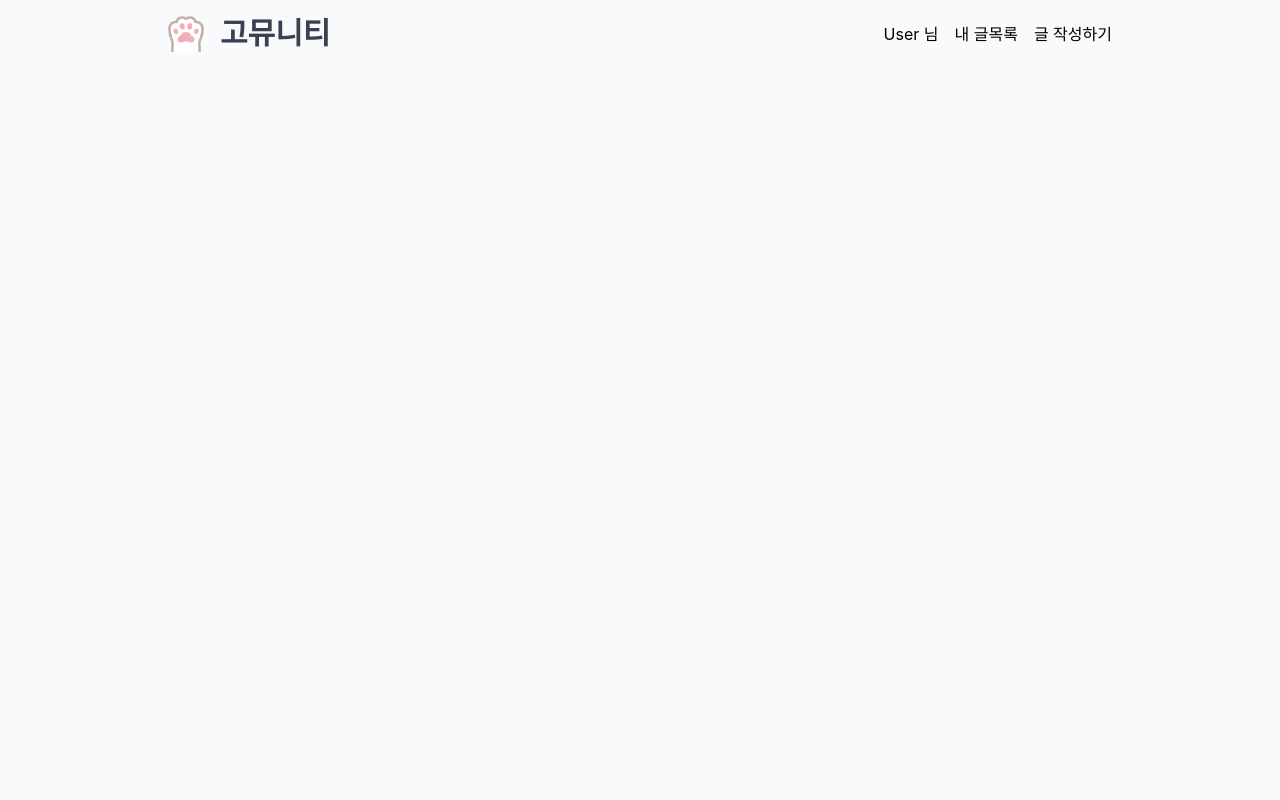
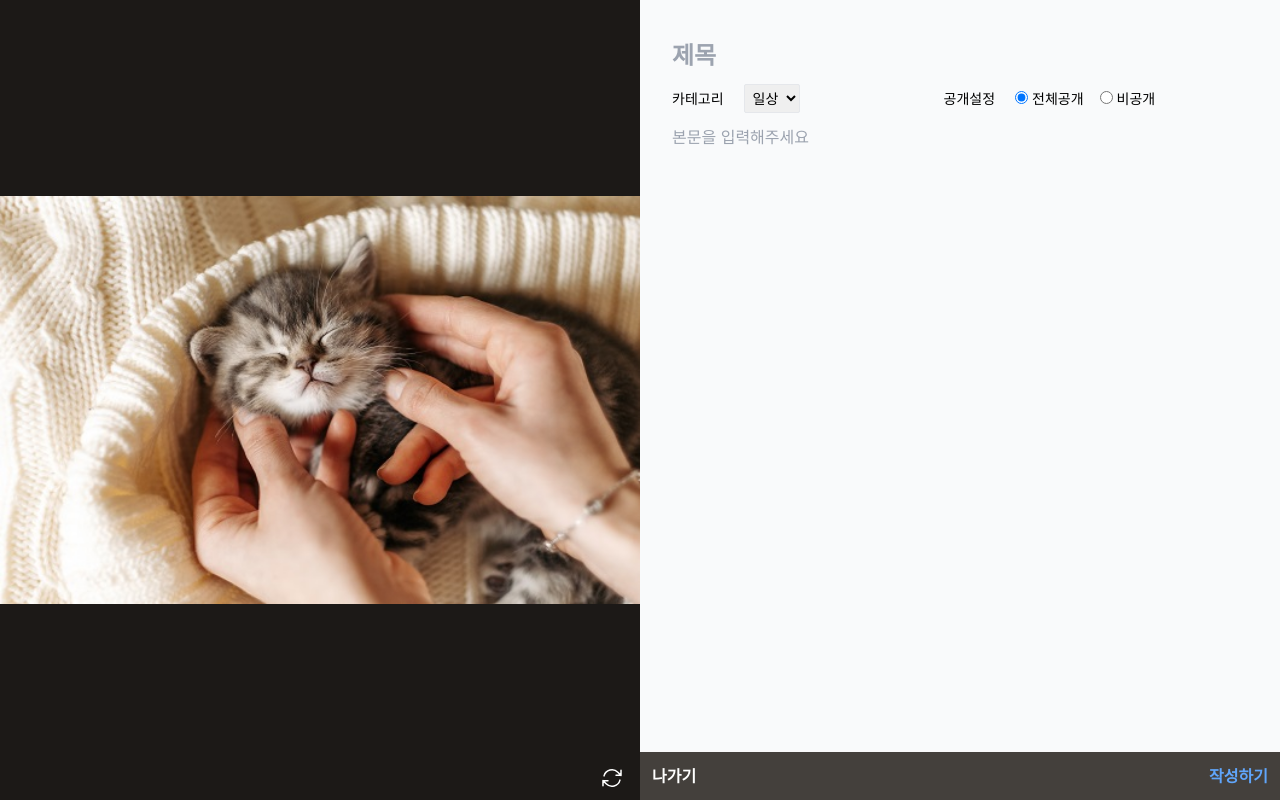
Before and after one commit to choheejin/2022-database-front, a React (Create React App) app: page /posts/write in a window 1280 px wide. Built offline with nearby package versions, Linux system fonts and the light colour scheme; a web font is replaced by a local one.

Commit message:
post write 부분 일부 완성

```diff
--- a/src/App.js
+++ b/src/App.js
@@ -4,11 +4,14 @@ import Navigation from "./components/Navigation";
 import {PostDetailPage, PostListPage, PostWritePage} from "./pages/post-page";
 import {MainPage, NotFoundPage} from "./pages";
 import {LoginPage, SignupPage} from "./pages/auth-page";
+import {useState} from "react";
 
 function App() {
+    const [isVisible, setIsVisible] = useState(true);
+
     return (
-      <div className="bg-gray-50 h-full min-h-screen">
-          <Navigation/>
+        <div className="bg-gray-50 min-h-screen">
+            {isVisible ? <Navigation/> : <></>}
             <Router>
                 <Routes>
                     <Route path="/login" element={<LoginPage/>}></Route>
@@ -16,7 +19,7 @@ function App() {
 
                     <Route path="/posts/:key" element={<PostListPage/>}></Route>
                     <Route path="/post/detail/:key" element={<PostDetailPage/>}></Route>
-                  <Route path="/posts/write" element={<PostWritePage/>}></Route>
+                    <Route path="/posts/write" element={<PostWritePage isVisible={setIsVisible}/>}></Route>
 
                     <Route path="/" element={<MainPage/>}></Route>
                     <Route path="*" element={<NotFoundPage/>}></Route>
--- a/src/components/Navigation.js
+++ b/src/components/Navigation.js
@@ -38,7 +38,7 @@ function Navigation() {
                 </a>
                 <div>
                     {
-                        IsLogin === 0 ? <div className="flex gap-4"> <a>User 님</a> <a href={'/posts/'+User}>내 글목록</a> <a href="">글 작성하기</a></div> : <a href="/login">로그인 하기</a>
+                        IsLogin === 0 ? <div className="flex gap-4"> <a>User 님</a> <a href={'/posts/'+User}>내 글목록</a> <a href="/posts/write">글 작성하기</a></div> : <a href="/login">로그인 하기</a>
                     }
                 </div>
             </div>
--- a/src/pages/post-page/PostWritePage.js
+++ b/src/pages/post-page/PostWritePage.js
@@ -1,8 +1,56 @@
-export default function PostWritePage() {
+import {useState} from "react";
+
+export default function PostWritePage({isVisible}) {
+    isVisible(false);
+
+    const [isModified, setIsModified] = useState(false);
+    const [isPublic, setIsPublic] = useState(true);
+
+    const onSubmit = () => {
+
+    };
+
     return(
-        <div className="w-full flex justify-center items-center">
-            <div className="w-[80%] flex flex-col gap-8">
+        <div className="grid grid-cols-2 h-screen">
+            <div className={`flex w-full bg-no-repeat bg-center bg-contain h-auto bg-stone-900 bg-[url('sample.jpeg')]`}>
+                <div className="flex w-full h-full items-end justify-end px-4 py-2.5">
+                    <svg xmlns="http://www.w3.org/2000/svg" fill="none" viewBox="0 0 24 24" stroke-width="1.5"
+                         stroke="white" className="w-6 h-6 cursor-pointer">
+                        <path stroke-linecap="round" stroke-linejoin="round"
+                              d="M16.023 9.348h4.992v-.001M2.985 19.644v-4.992m0 0h4.992m-4.993 0l3.181 3.183a8.25 8.25 0 0013.803-3.7M4.031 9.865a8.25 8.25 0 0113.803-3.7l3.181 3.182m0-4.991v4.99"/>
+                    </svg>
+                </div>
             </div>
+
+            <form className="flex flex-col">
+                <input placeholder="제목"
+                       className="text-2xl font-bold focus:outline-none bg-transparent pl-8 pt-10 mb-3"/>
+
+                <div className="flex w-full pl-8 mb-3 text-sm">
+                    <div className="flex items-center mr-36">
+                        <div className="pr-5">카테고리</div>
+                        <select className="focus:outline-none p-1 border border-gray-200 rounded-sm">
+                            <option>일상</option>
+                            <option>고민</option>
+                            <option>질문</option>
+                        </select>
+                    </div>
+                    <div className="flex items-center text-sm">
+                        <div className="pr-5">공개설정</div>
+                        <div className="flex gap-4 items-center">
+                            <label ><input className="mr-1" type="radio" name="all" checked={isPublic} onChange={() => setIsPublic(!isPublic)}/>전체공개</label>
+                            <label><input className="mr-1" type="radio" name="none" checked={!isPublic} onChange={() => setIsPublic(!isPublic)}/>비공개</label>
+                        </div>
+                    </div>
+                </div>
+
+                <textarea placeholder="본문을 입력해주세요"
+                          className="bg-transparent focus:outline-none resize-none h-full pl-8"/>
+                <div className="flex justify-between bg-stone-700 py-3 px-3">
+                    <a href="/" className="text-white font-bold">나가기</a>
+                    <button className="text-blue-400 font-bold">작성하기</button>
+                </div>
+            </form>
         </div>
     );
 }
```
Also changed, not shown: src/sample.jpeg (added). Lines whose indentation alone changed are shown as unchanged.
